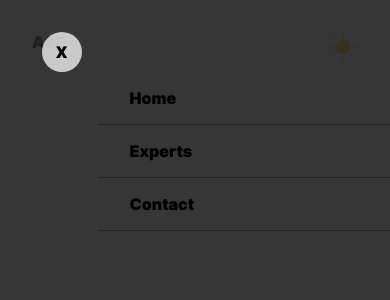
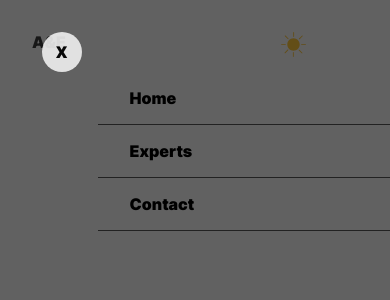
Before and after one commit to JustasRim/ArtisansAndExperts, a React (Vite) app in the folder client/: page / in a window 390 px wide. Shown: the top 300 px of the page. Built offline with nearby package versions, Linux system fonts and the light colour scheme.

Commit message:
added hamburger

```diff
--- a/client/src/components/header/Header.tsx
+++ b/client/src/components/header/Header.tsx
@@ -7,7 +7,11 @@ import moon from './../../assets/moon.svg';
 import sun from './../../assets/sun.svg';
 import styles from './header.module.scss';
 
-const Header = () => {
+type Props = {
+  setSidebarHidden: React.Dispatch<React.SetStateAction<boolean>>;
+};
+
+const Header = ({ setSidebarHidden }: Props) => {
   const { theme, setTheme } = useContext(ThemeContext);
   const handleThemeChange = () => {
     const isCurrentDark = theme === 'dark';
@@ -32,9 +36,10 @@ const Header = () => {
             Contact
           </Link>
         </nav>
-        <Switch className={styles.header__theme} checked={theme === 'dark'} setChecked={handleThemeChange} />
+        <div className={styles.controls}>
+          <Switch className={styles.controls__theme} checked={theme === 'dark'} setChecked={handleThemeChange} />
           <div
-          className={styles.header__theme_btn}
+            className={styles.controls__theme_btn}
             onClick={handleThemeChange}
             onKeyDown={(event) => {
               if (event.key === 'Enter') {
@@ -47,11 +52,23 @@ const Header = () => {
           >
             {theme === 'dark' ? <img src={moon} alt="Moon" /> : <img src={sun} alt="Sun" />}{' '}
           </div>
+          <div
+            className={styles.hamburger}
+            onClick={() => setSidebarHidden((curr) => !curr)}
+            onKeyDown={(event) => {
+              if (event.key === 'Enter') {
+                setSidebarHidden((curr) => !curr);
+              }
+            }}
+            role="button"
+            aria-label="hamburger"
+            tabIndex={0}
+          >
+            <div className={styles.hamburger__bar}></div>
+            <div className={`${styles.hamburger__bar} ${styles['hamburger__bar--middle']}`}></div>
+            <div className={styles.hamburger__bar}></div>
           </div>
-      <div className={styles.hamburger}>
-        <div></div>
-        <div></div>
-        <div></div>
+        </div>
       </div>
     </header>
   );
--- a/client/src/components/header/header.module.scss
+++ b/client/src/components/header/header.module.scss
@@ -15,19 +15,8 @@
 
   &__nav {
     margin: 0;
-  }
 
-  &__nav,
-  &__theme {
     @media (max-width: $breakpoint-tablet) {
-      display: none;
-    }
-  }
-
-  &__theme_btn {
-    width: 30px;
-
-    @media (min-width: $breakpoint-tablet) {
       display: none;
     }
   }
@@ -46,3 +35,44 @@
     }
   }
 }
+
+.controls {
+  display: flex;
+  align-items: center;
+
+  &__theme {
+    @media (max-width: $breakpoint-tablet) {
+      display: none;
+    }
+  }
+
+  &__theme_btn {
+    width: 25px;
+
+    @media (min-width: $breakpoint-tablet) {
+      display: none;
+    }
+  }
+}
+
+.hamburger {
+  width: 20px;
+  margin-left: 2rem;
+
+  @media (min-width: $breakpoint-tablet) {
+    display: none;
+  }
+
+  &__bar {
+    height: 3px;
+    width: 100%;
+    border-radius: 20px;
+    @include themify($themes) {
+      background-color: themed('highlightText');
+    }
+
+    &--middle {
+      margin: 0.25rem 0;
+    }
+  }
+}
--- a/client/src/components/sidebar/Sidebar.tsx
+++ b/client/src/components/sidebar/Sidebar.tsx
@@ -1,4 +1,3 @@
-import { useState } from 'react';
 import { Link } from 'react-router-dom';
 
 import useWindowWidth from '../../hooks/useWindowWidth';
@@ -7,10 +6,11 @@ import styles from './sidebar.module.scss';
 
 type Props = {
   className?: string;
+  hidden: boolean;
+  setHidden: React.Dispatch<React.SetStateAction<boolean>>;
 };
 
-const Sidebar = ({ className }: Props) => {
-  const [hidden, setHidden] = useState<boolean>(false);
+const Sidebar = ({ className, hidden, setHidden }: Props) => {
   useWindowWidth(BREAKPOINT_TABELT, () => setHidden(true));
 
   return (
--- a/client/src/components/sidebar/sidebar.module.scss
+++ b/client/src/components/sidebar/sidebar.module.scss
@@ -11,7 +11,7 @@
   right: 0;
   width: min(75%, 40rem);
   @include themify($themes) {
-    background-color: themed('colorBackground');
+    background-color: themed('colorHeaderFooter');
   }
 
   padding: 2em 0;
@@ -25,12 +25,15 @@
 
   &__close {
     margin-left: -3.5rem;
-    z-index: 99;
     width: 40px;
     height: 40px;
     border: 0;
     border-radius: 50%;
-    opacity: 0.8;
+    opacity: 0.9;
+
+    @include themify($themes) {
+      background-color: themed('colorBackground');
+    }
   }
 }
 
@@ -39,5 +42,5 @@
   inset: 0;
   z-index: 5;
   background-color: #222;
-  opacity: 0.9;
+  opacity: 0.7;
 }
--- a/client/src/routes/Root.tsx
+++ b/client/src/routes/Root.tsx
@@ -14,12 +14,13 @@ function Root() {
   };
 
   const [theme, setTheme] = useState(getDefaultTheme());
+  const [hidden, setHidden] = useState<boolean>(false);
   return (
     <ThemeContext.Provider value={{ theme, setTheme }}>
       <div className={`theme-${theme}`}>
         <div className="bg">
-          <Header />
-          <Sidebar />
+          <Header setSidebarHidden={setHidden} />
+          <Sidebar hidden={hidden} setHidden={setHidden} />
           <Outlet />
         </div>
       </div>
```
Lines whose indentation alone changed are shown as unchanged.
